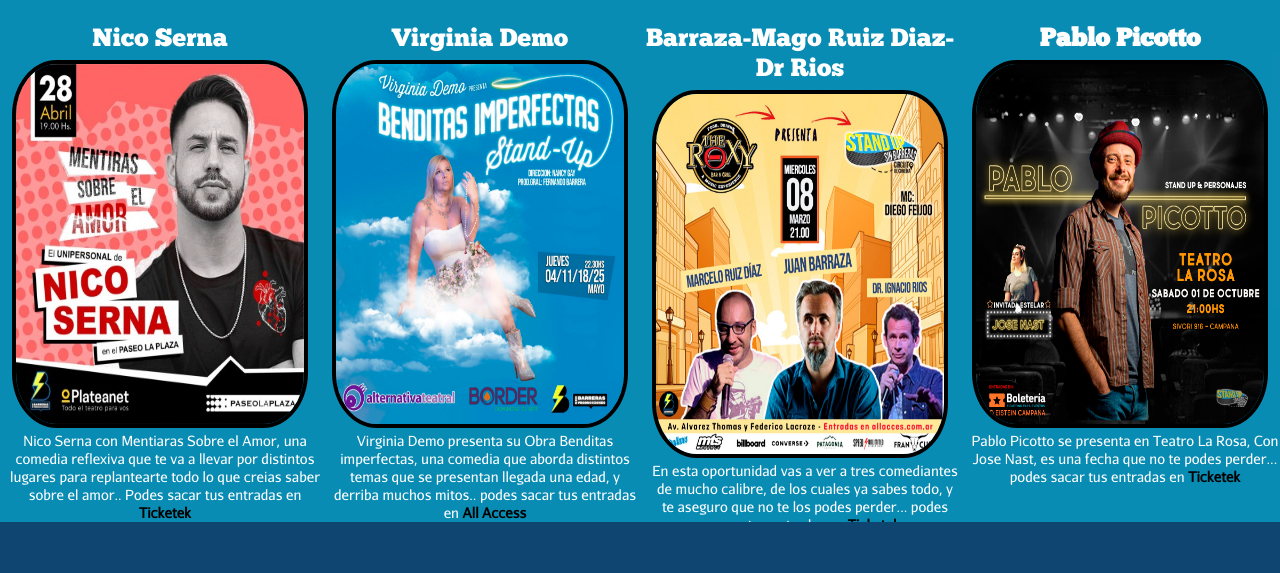
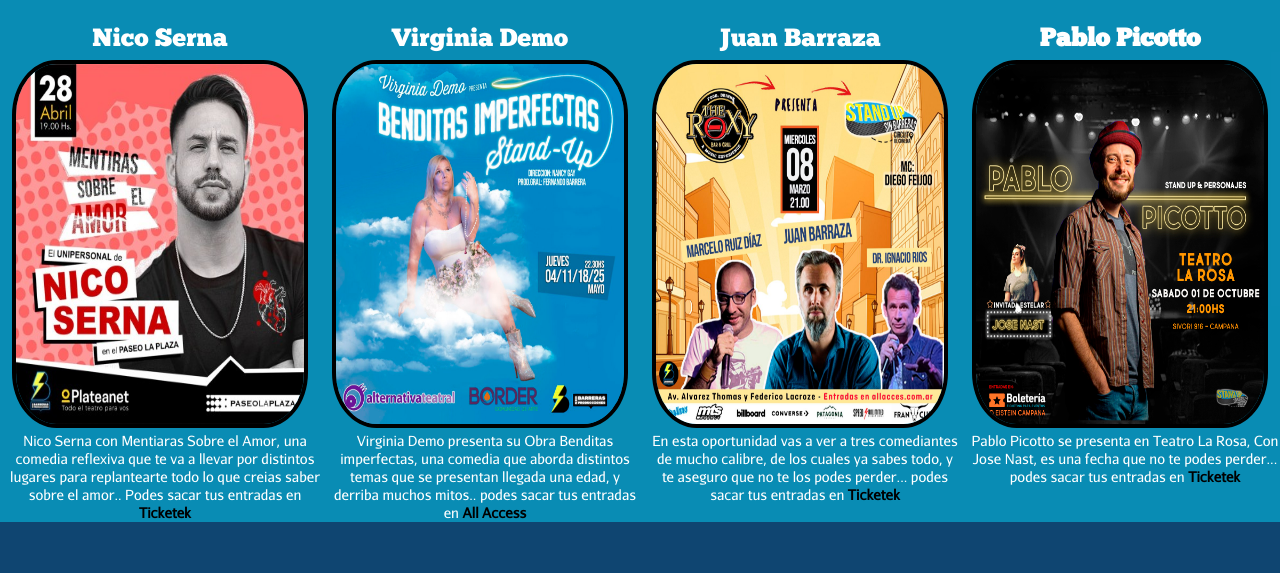
Before and after one commit to NachoGabBarrera97/EntregaFinal-BarreraIgnacio, a website: page subpages/funciones.html in a window 1280 px wide. Shown: the part 203-776 px from the top of the page. Drawn offline with Linux system fonts and the light colour scheme; a web font is replaced by a local one.

Commit message:
correcciones

```diff
--- a/scss/_funciones.scss
+++ b/scss/_funciones.scss
@@ -1,6 +1,6 @@
 .funciones{
     background-color: rgba(5, 211, 248,0.5);
-    height: 2700px;
+    height: 3000px;
     width: 100%;
     padding-top:25px;
     @include flex(row, wrap, space-evenly, start);
--- a/subpages/funciones.html
+++ b/subpages/funciones.html
@@ -53,7 +53,7 @@
         </div>
 
         <div class="funciones__3">
-            <h4 class="funciones__h4">Barraza-Mago Ruiz Diaz-Dr Rios</h4>
+            <h4 class="funciones__h4">Juan Barraza</h4>
             <img src="../assets/images/funcion3.jpg" alt="" class="funciones__imgStyle">
             <p class="funciones__p">En esta oportunidad vas a ver a tres comediantes de mucho calibre, de los cuales
                 ya sabes todo, y te aseguro que no te los podes perder...
```
Also changed, not shown: css/main.css.
